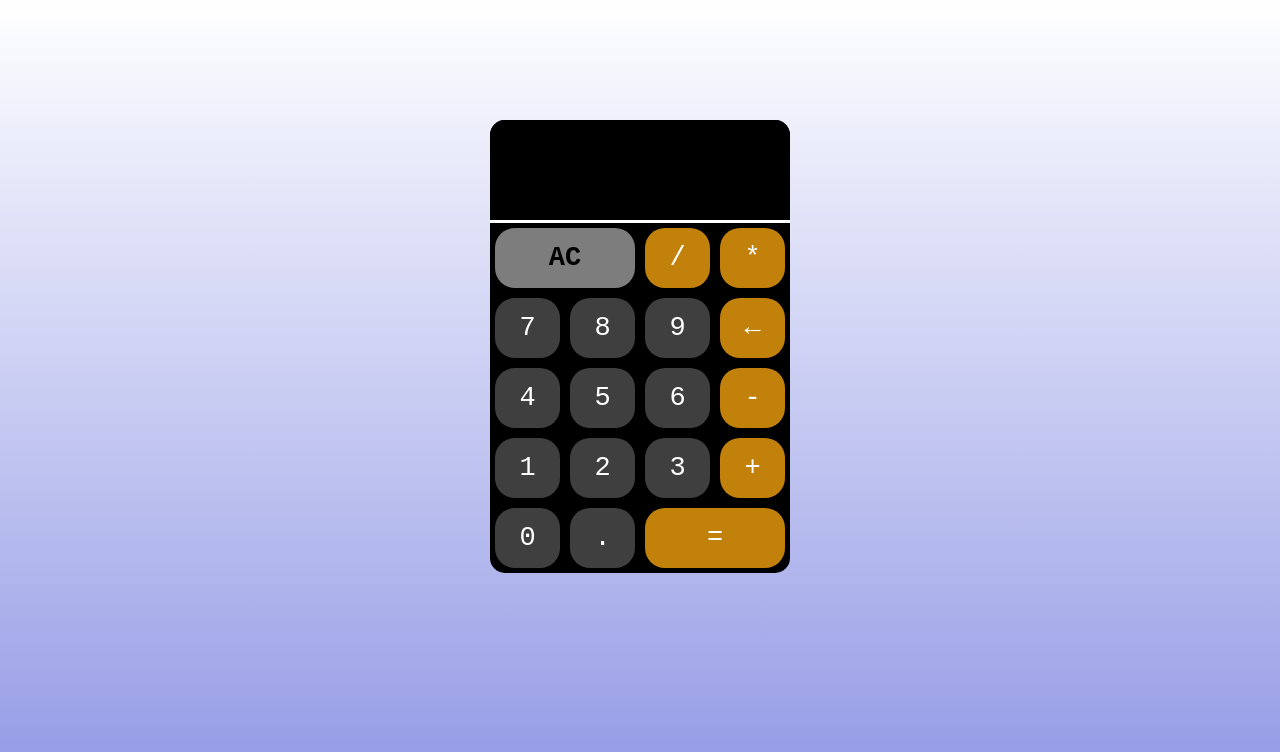
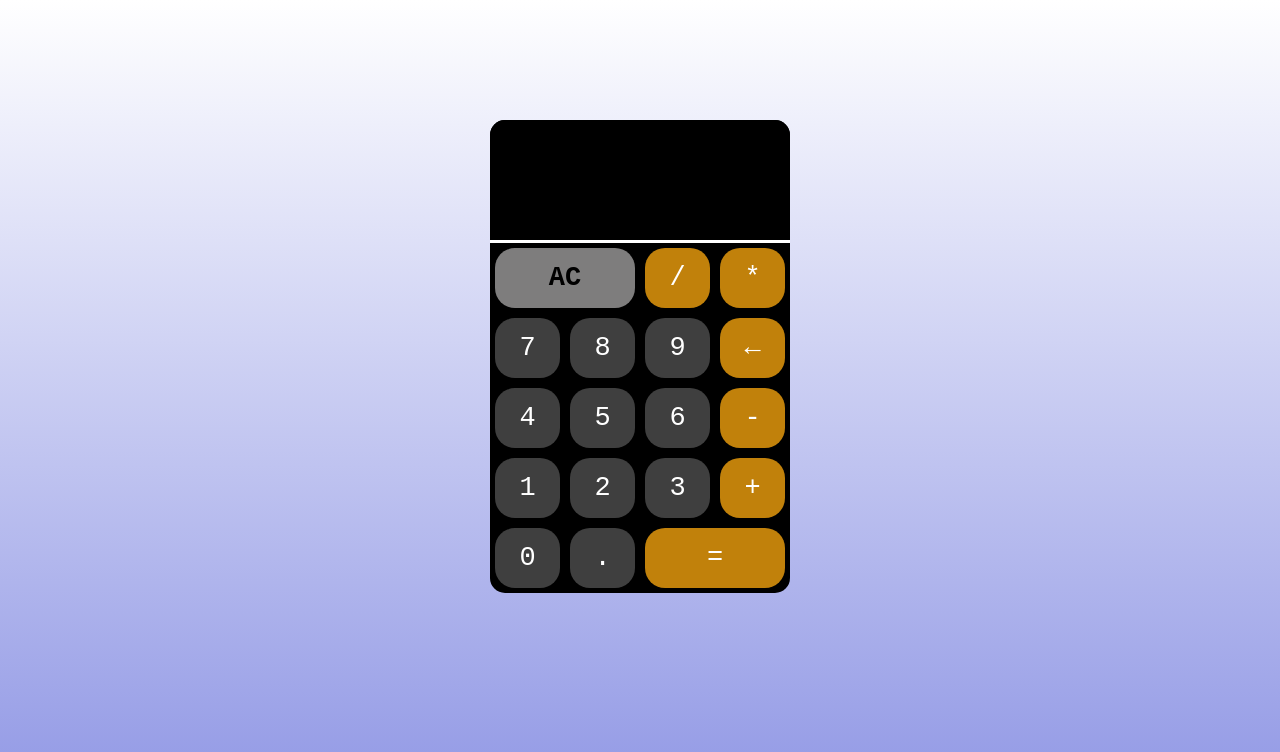
Before and after one commit to VladyslavGilyuk/Calculator-React, a React (Create React App) app: page / in a window 1280 px wide. Shown: the top 752 px of the page. Built offline with nearby package versions, Linux system fonts and the light colour scheme.

Commit message:
display overflow changed

```diff
--- a/src/App.css
+++ b/src/App.css
@@ -32,9 +32,11 @@ max-width: 300px;
   height: 30px;
   background-color: black;
   color:white;
-  padding: 50px;
+  padding: 60px;
   text-align: right;
   border-bottom: 3px solid white;
+  overflow: hidden;
+  word-break: break-word;
 }
 
 .buttons {
```
